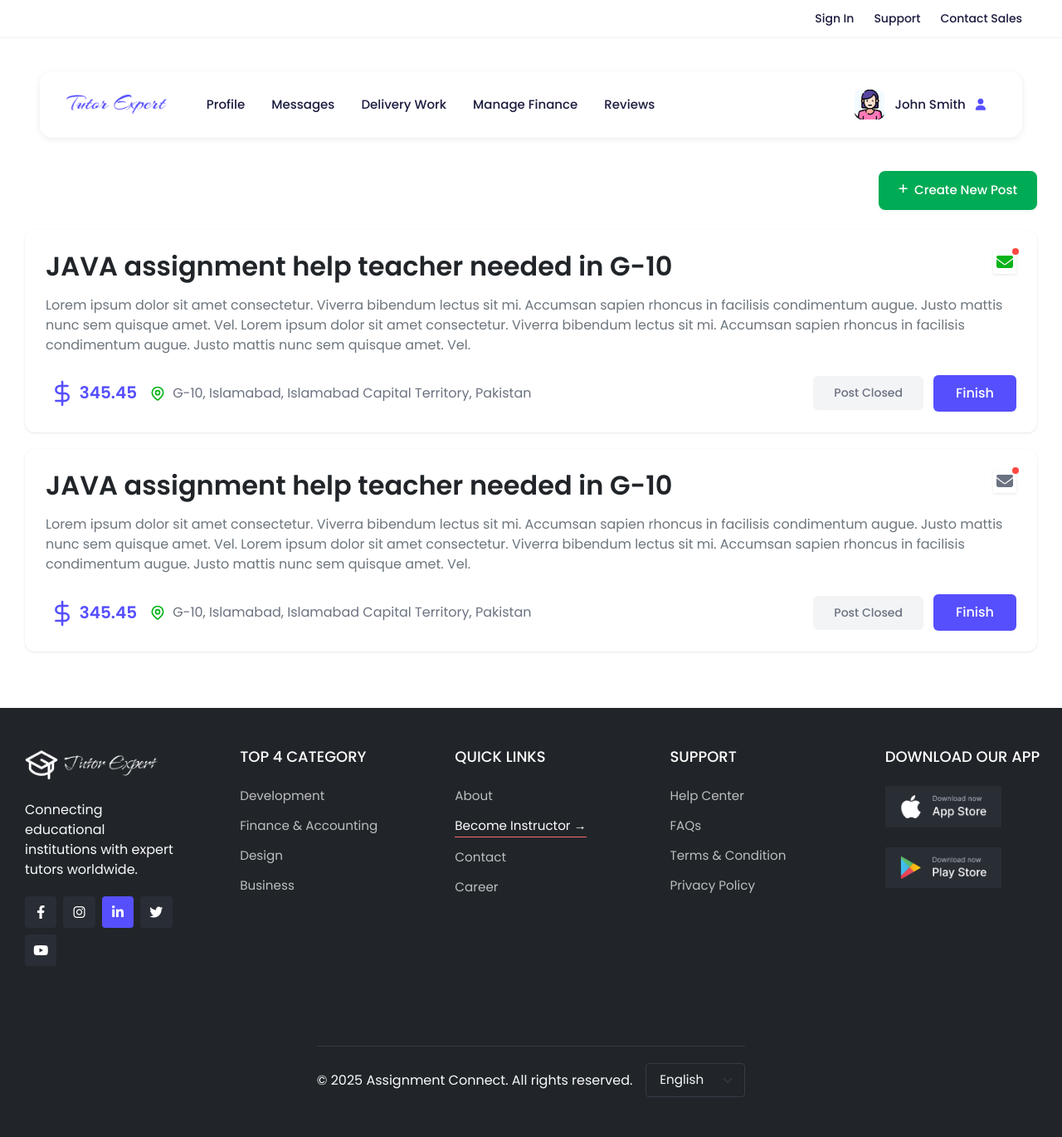
After one commit to HamidAlvi768/expert-tutor, a PHP site: page /tutor-dashboard.php in a window 1280 px wide. The commit adds this page. Shown: the whole page at 83% size. Run offline with PHP 8.4, Linux system fonts and the light colour scheme.

```diff
--- a/includes/components/main-nav.php
+++ b/includes/components/main-nav.php
@@ -20,7 +20,7 @@ $current_page = basename($_SERVER['PHP_SELF'], '.php');
                     <a href="messages.php" class="<?php echo $current_page === 'messages' ? 'active' : ''; ?>">Messages</a>
                     <a href="delivery.php" class="<?php echo $current_page === 'delivery' ? 'active' : ''; ?>">Delivery Work</a>
                     <a href="finance.php" class="<?php echo $current_page === 'finance' ? 'active' : ''; ?>">Manage Finance</a>
-                    <a href="reviews.php" class="<?php echo $current_page === 'reviews' ? 'active' : ''; ?>">Reviews</a>
+                    <a href="teacher-reviews.php" class="<?php echo $current_page === 'reviews' ? 'active' : ''; ?>">Reviews</a>
                 </div>
             </div>
 
--- a/request-tutor.php
+++ b/request-tutor.php
@@ -49,7 +49,7 @@ session_start();
                         <a href="messages.php">Messages</a>
                         <a href="delivery.php">Delivery Work</a>
                         <a href="finance.php">Manage Finance</a>
-                        <a href="reviews.php">Reviews</a>
+                        <a href="teacher-reviews.php">Reviews</a>
                     </div>
                 </div>
 
--- /dev/null
+++ b/tutor-dashboard.php
@@ -0,0 +1,310 @@
+<?php
+// Start session if not already started
+if (session_status() === PHP_SESSION_NONE) {
+    session_start();
+}
+?>
+<!DOCTYPE html>
+<html lang="en">
+<head>
+    <meta charset="UTF-8">
+    <meta name="viewport" content="width=device-width, initial-scale=1.0">
+    <title>Tutor Dashboard - Expert Tutor</title>
+
+    <!-- Bootstrap CSS -->
+    <link href="https://cdn.jsdelivr.net/npm/bootstrap@5.3.0/dist/css/bootstrap.min.css" rel="stylesheet">
+
+    <!-- Google Fonts -->
+    <link href="https://fonts.googleapis.com/css2?family=Poppins:wght@400;500;600;700&display=swap" rel="stylesheet">
+
+    <!-- Font Awesome -->
+    <link rel="stylesheet" href="https://cdnjs.cloudflare.com/ajax/libs/font-awesome/6.4.0/css/all.min.css">
+
+    <!-- Custom CSS -->
+    <link rel="stylesheet" href="assets/css/style.css">
+    <link rel="stylesheet" href="assets/css/profile.css">
+
+    <style>
+        body {
+            background-color: #ffffff;
+            font-family: 'Poppins', sans-serif;
+        }
+
+        /* Add class to hide background pseudo-elements */
+        body.no-bg::before,
+        body.no-bg::after {
+            opacity: 0 !important;
+        }
+
+        .expertTutor_dashboard_container {
+            max-width: 1000px;
+            margin: 0 auto;
+            padding: 0 15px;
+        }
+
+        .expertTutor_dashboard_card {
+            background: white;
+            border-radius: 0.75rem;
+            box-shadow: 0 1px 3px rgba(0, 0, 0, 0.1);
+            padding: 25px;
+            margin-bottom: 20px;
+        }
+
+        .expertTutor_dashboard_header {
+            display: flex;
+            align-items: flex-start;
+            justify-content: space-between;
+            margin-bottom: 1rem;
+        }
+
+        .expertTutor_dashboard_title {
+            margin: 0;
+            padding-right: 1rem;
+            flex: 1;
+        }
+
+        .expertTutor_dashboard_price {
+            font-weight: 600;
+            font-size: 1.25rem;
+            margin-right: 15px;
+            margin-top: -0.7rem;
+            color: #564FFD;
+        }
+
+        .expertTutor_dashboard_currency {
+            display: inline-flex;
+            align-items: center;
+            margin-right: 4px;
+        }
+
+        .expertTutor_dashboard_currency svg {
+            width: auto;
+            min-height: 2rem;
+            transform: translate(4px, 10px);
+        }
+
+        .expertTutor_dashboard_currency svg path {
+            stroke: #564FFD;
+        }
+
+        .expertTutor_dashboard_location {
+            color: #6B7280;
+            display: flex;
+            align-items: center;
+        }
+
+        .expertTutor_dashboard_location .location-icon {
+            width: 20px;
+            height: 20px;
+            margin-right: 8px;
+            color: #09B31A;
+        }
+
+        .expertTutor_dashboard_status {
+            background: #F3F4F6;
+            color: #6B7280;
+            padding: 10px 25px;
+            border-radius: 6px;
+            font-size: 0.875rem;
+            font-weight: 500;
+            margin-right: 12px;
+            display: inline-block;
+        }
+
+        .expertTutor_dashboard_messageIcon {
+            position: relative;
+            color: #6B7280;
+            font-size: 1.25rem;
+            padding: 0.25rem;
+            display: flex;
+            align-items: center;
+            justify-content: center;
+            box-shadow: 0 1px 3px rgba(0, 0, 0, 0.1);
+        }
+
+        .expertTutor_dashboard_messageIcon .notification-dot {
+            position: absolute;
+            top: -3px;
+            right: -3px;
+            width: 8px;
+            height: 8px;
+            background: #FF4842;
+            border-radius: 50%;
+        }
+
+        .expertTutor_dashboard_createPost {
+            background-color: #00AB55;
+            color: white;
+            border: none;
+            padding: 12px 24px;
+            border-radius: 8px;
+            display: flex;
+            align-items: center;
+            gap: 8px;
+            font-family: 'Poppins', sans-serif;
+            font-weight: 500;
+            font-size: 0.9375rem;
+            line-height: 1.5;
+            cursor: pointer;
+            transition: all 0.2s ease-in-out;
+            box-shadow: 0 2px 4px rgba(0, 171, 85, 0.08);
+        }
+
+        .expertTutor_dashboard_createPost:hover {
+            background-color: #007B55;
+            transform: translateY(-1px);
+            box-shadow: 0 4px 8px rgba(0, 171, 85, 0.15);
+        }
+
+        .expertTutor_dashboard_createPost i {
+            margin-top: -1px;
+        }
+
+        .expertTutor_dashboard_finishButton {
+            background-color: #564FFD;
+            border: none;
+            color: white;
+            padding: 10px 25px;
+            border-radius: 6px;
+            font-weight: 500;
+            text-decoration: none;
+            display: inline-block;
+            transition: background-color 0.2s;
+            min-width: 100px;
+            text-align: center;
+        }
+
+        .expertTutor_dashboard_finishButton:hover {
+            background-color: #4F46E5;
+            color: white;
+            text-decoration: none;
+        }
+    </style>
+</head>
+<body class="no-bg">
+    <!-- Include Top Header -->
+    <?php include 'includes/components/top-header.php'; ?>
+
+    <!-- Include Main Navigation -->
+    <?php include 'includes/components/main-nav.php'; ?>
+
+    <!-- Main Content -->
+    <div class="container mt-4 mb-5">
+        <div class="d-flex justify-content-end mb-4" style="align-self: end;">
+            <button class="expertTutor_dashboard_createPost">
+                <i class="fas fa-plus" style="font-size: 0.85em;"></i>
+                Create New Post
+            </button>
+        </div>
+
+        <!-- Post Cards -->
+        <div class="expertTutor_dashboard_card">
+            <div class="expertTutor_dashboard_header">
+                <h1 class="expertTutor_dashboard_title fs-2 fw-semibold text-dark">JAVA assignment help teacher needed in G-10</h1>
+                <div class="expertTutor_dashboard_messageIcon">
+                    <i class="fas fa-envelope" style="color: #09B31A;"></i>
+                    <span class="notification-dot"></span>
+                </div>
+            </div>
+
+            <p class="text-secondary mb-4">
+                Lorem ipsum dolor sit amet consectetur. Viverra bibendum lectus sit mi. Accumsan sapien rhoncus in facilisis condimentum augue. Justo mattis nunc sem quisque amet. Vel.
+                Lorem ipsum dolor sit amet consectetur. Viverra bibendum lectus sit mi. Accumsan sapien rhoncus in facilisis condimentum augue. Justo
+                mattis nunc sem quisque amet. Vel.
+            </p>
+
+            <div class="d-flex align-items-center justify-content-between mt-4">
+                <div class="d-flex align-items-center">
+                    <span class="expertTutor_dashboard_price">
+                        <span class="expertTutor_dashboard_currency">
+                            <svg width="16" height="16" viewBox="0 0 39 40" fill="none" xmlns="http://www.w3.org/2000/svg">
+                                <g clip-path="url(#clip0_1992_4317)">
+                                    <path d="M19.5898 2.36942V37.5713" stroke-width="3.20017" stroke-linecap="round" stroke-linejoin="round"/>
+                                    <path d="M27.5902 8.76971H15.5896C14.1043 8.76971 12.6798 9.35974 11.6295 10.41C10.5793 11.4603 9.98926 12.8847 9.98926 14.37C9.98926 15.8553 10.5793 17.2798 11.6295 18.33C12.6798 19.3803 14.1043 19.9703 15.5896 19.9703H23.59C25.0753 19.9703 26.4997 20.5603 27.55 21.6106C28.6003 22.6609 29.1903 24.0853 29.1903 25.5706C29.1903 27.0559 28.6003 28.4804 27.55 29.5306C26.4997 30.5809 25.0753 31.1709 23.59 31.1709H9.98926" stroke-width="3.20017" stroke-linecap="round" stroke-linejoin="round"/>
+                                </g>
+                                <defs>
+                                    <clipPath id="clip0_1992_4317">
+                                        <rect width="38.402" height="38.402" fill="white" transform="translate(0.389648 0.769287)"/>
+                                    </clipPath>
+                                </defs>
+                            </svg>
+                        </span>
+                        345.45
+                    </span>
+                    <span class="expertTutor_dashboard_location">
+                        <svg class="location-icon" fill="none" stroke="currentColor" viewBox="0 0 24 24">
+                            <path stroke-linecap="round" stroke-linejoin="round" stroke-width="2" d="M17.657 16.657L13.414 20.9a1.998 1.998 0 01-2.827 0l-4.244-4.243a8 8 0 1111.314 0z"/>
+                            <path stroke-linecap="round" stroke-linejoin="round" stroke-width="2" d="M15 11a3 3 0 11-6 0 3 3 0 016 0z"/>
+                        </svg>
+                        G-10, Islamabad, Islamabad Capital Territory, Pakistan
+                    </span>
+                </div>
+                <div class="d-flex align-items-center">
+                    <span class="expertTutor_dashboard_status">Post Closed</span>
+                    <a href="#" class="expertTutor_dashboard_finishButton">
+                        Finish
+                    </a>
+                </div>
+            </div>
+        </div>
+
+        <!-- Duplicate Post Card -->
+        <div class="expertTutor_dashboard_card">
+            <div class="expertTutor_dashboard_header">
+                <h1 class="expertTutor_dashboard_title fs-2 fw-semibold text-dark">JAVA assignment help teacher needed in G-10</h1>
+                <div class="expertTutor_dashboard_messageIcon">
+                    <i class="fas fa-envelope"></i>
+                    <span class="notification-dot"></span>
+                </div>
+            </div>
+
+            <p class="text-secondary mb-4">
+                Lorem ipsum dolor sit amet consectetur. Viverra bibendum lectus sit mi. Accumsan sapien rhoncus in facilisis condimentum augue. Justo mattis nunc sem quisque amet. Vel.
+                Lorem ipsum dolor sit amet consectetur. Viverra bibendum lectus sit mi. Accumsan sapien rhoncus in facilisis condimentum augue. Justo
+                mattis nunc sem quisque amet. Vel.
+            </p>
+
+            <div class="d-flex align-items-center justify-content-between mt-4">
+                <div class="d-flex align-items-center">
+                    <span class="expertTutor_dashboard_price">
+                        <span class="expertTutor_dashboard_currency">
+                            <svg width="16" height="16" viewBox="0 0 39 40" fill="none" xmlns="http://www.w3.org/2000/svg">
+                                <g clip-path="url(#clip0_1992_4317)">
+                                    <path d="M19.5898 2.36942V37.5713" stroke-width="3.20017" stroke-linecap="round" stroke-linejoin="round"/>
+                                    <path d="M27.5902 8.76971H15.5896C14.1043 8.76971 12.6798 9.35974 11.6295 10.41C10.5793 11.4603 9.98926 12.8847 9.98926 14.37C9.98926 15.8553 10.5793 17.2798 11.6295 18.33C12.6798 19.3803 14.1043 19.9703 15.5896 19.9703H23.59C25.0753 19.9703 26.4997 20.5603 27.55 21.6106C28.6003 22.6609 29.1903 24.0853 29.1903 25.5706C29.1903 27.0559 28.6003 28.4804 27.55 29.5306C26.4997 30.5809 25.0753 31.1709 23.59 31.1709H9.98926" stroke-width="3.20017" stroke-linecap="round" stroke-linejoin="round"/>
+                                </g>
+                                <defs>
+                                    <clipPath id="clip0_1992_4317">
+                                        <rect width="38.402" height="38.402" fill="white" transform="translate(0.389648 0.769287)"/>
+                                    </clipPath>
+                                </defs>
+                            </svg>
+                        </span>
+                        345.45
+                    </span>
+                    <span class="expertTutor_dashboard_location">
+                        <svg class="location-icon" fill="none" stroke="currentColor" viewBox="0 0 24 24">
+                            <path stroke-linecap="round" stroke-linejoin="round" stroke-width="2" d="M17.657 16.657L13.414 20.9a1.998 1.998 0 01-2.827 0l-4.244-4.243a8 8 0 1111.314 0z"/>
+                            <path stroke-linecap="round" stroke-linejoin="round" stroke-width="2" d="M15 11a3 3 0 11-6 0 3 3 0 016 0z"/>
+                        </svg>
+                        G-10, Islamabad, Islamabad Capital Territory, Pakistan
+                    </span>
+                </div>
+                <div class="d-flex align-items-center">
+                    <span class="expertTutor_dashboard_status">Post Closed</span>
+                    <a href="#" class="expertTutor_dashboard_finishButton">
+                        Finish
+                    </a>
+                </div>
+            </div>
+        </div>
+    </div>
+
+    <!-- Footer Section -->
+    <?php include 'includes/footer.php'; ?>
+
+    <!-- Bootstrap JS -->
+    <script src="https://cdn.jsdelivr.net/npm/bootstrap@5.3.0/dist/js/bootstrap.bundle.min.js"></script>
+    <script src="https://code.jquery.com/jquery-3.6.0.min.js"></script>
+</body>
+</html>
```
Also changed, not shown: my-requests.php (+23 -2 lines).
